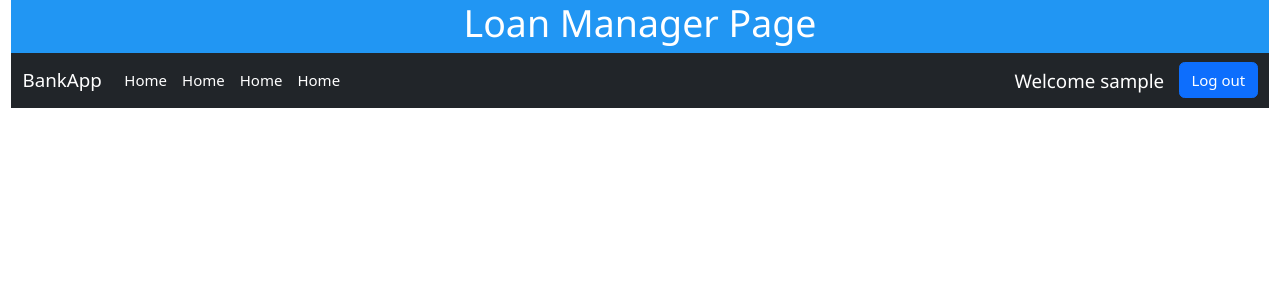
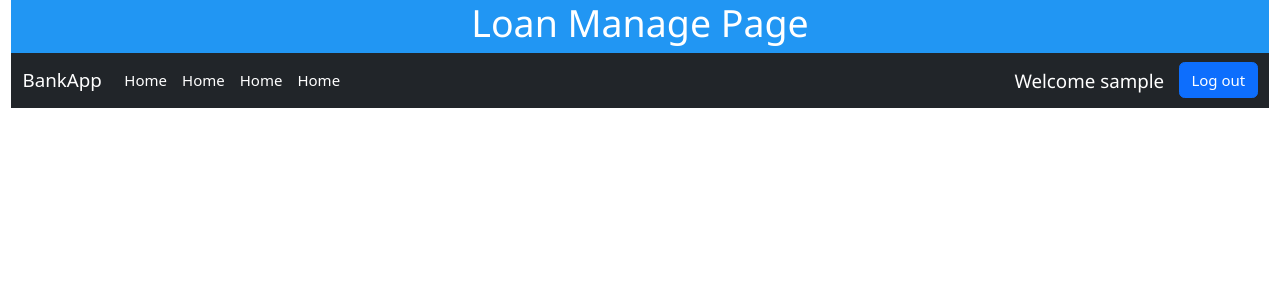
Before and after one commit to rdesai11/BankApp, a PHP site: page /LoanHome.php in a window 1280 px wide. Shown: the top 300 px of the page. Run offline with PHP 8.4, Linux system fonts and the light colour scheme; the visitor is signed in with stand-in values (Sample User, id 1).

Commit message:
stuff and things

```diff
--- a/LoanHome.php
+++ b/LoanHome.php
@@ -16,7 +16,7 @@ session_start();
 <div class="container-fluid">
   <div class="w3-container w3-blue">
     <div class="row">
-      <div class="col-sm-20 w3-center"><h1>Loan Manager Page</h1></div>
+      <div class="col-sm-20 w3-center"><h1>Loan Manage Page</h1></div>
     </div>
   </div>
 <nav class="navbar navbar-expand-lg navbar-dark bg-dark">
```
